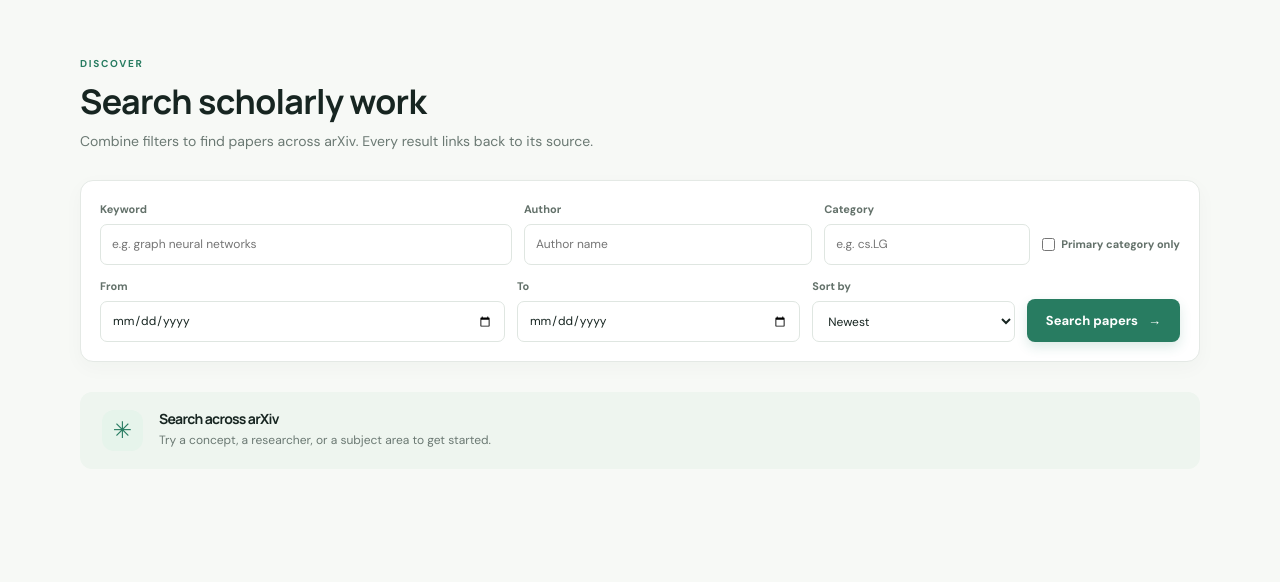
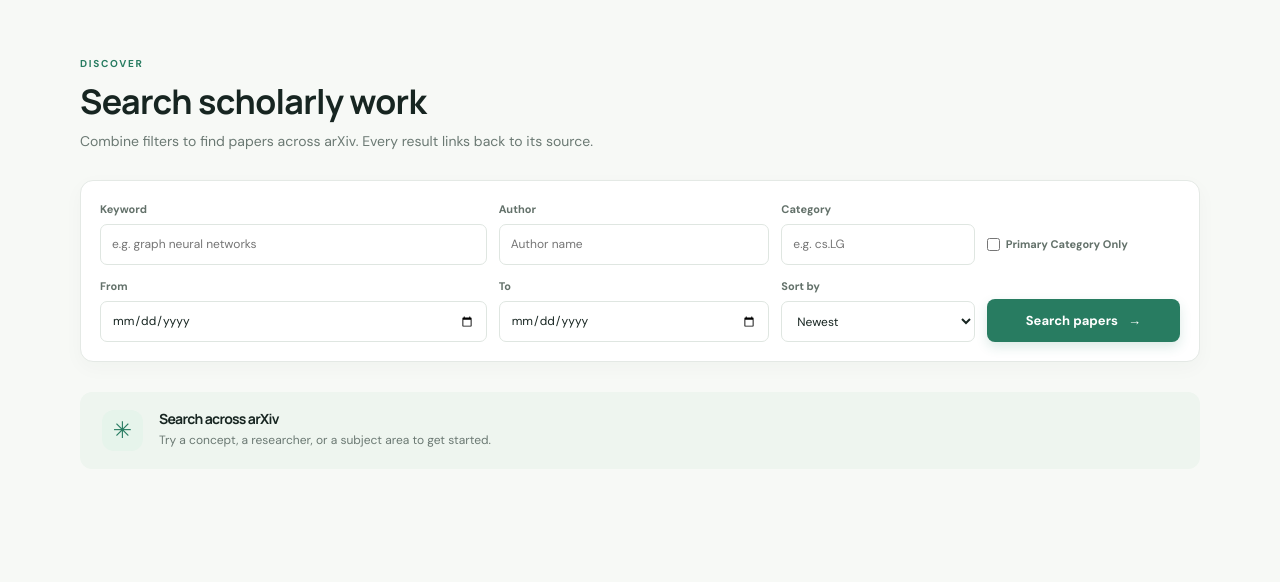
Before and after one commit to pallav-rathod/scholarly_insights, a Flask app: page /search in a window 1280 px wide. Shown: the part 74-656 px from the top of the page. Run offline with Flask 3, Linux system fonts and the light colour scheme; some libraries are stand-ins or nearby versions.

Commit message:
Align search filter columns and capitalize checkbox label
The auto-sized fourth column differed between the two search rows
(checkbox vs button), so the fractional columns landed at different
widths. Use an identical fr track in both rows so fields line up
vertically.

Generated with [Devin](https://devin.ai)

Co-Authored-By: Devin <158243242+devin-ai-integration[bot]@users.noreply.github.com>

```diff
--- a/app/static/style.css
+++ b/app/static/style.css
@@ -70,7 +70,7 @@ h1, h2, h3 { font-family: Manrope, sans-serif; letter-spacing: -.7px; line-heigh
 .subtle-note, .empty-note { color: var(--muted); font-size: 12px; }.subtle-note { margin: 10px 0 0; }.empty-note { margin: 24px 0 8px; }
 .page-heading { padding: 47px 0 27px; }.page-heading h1 { margin: 8px 0; font-size: 34px; }.page-heading > p:last-child { margin: 0; color: var(--muted); font-size: 14px; }
 .search-panel { display: flex; flex-direction: column; gap: 12px; padding: 19px; background: white; border: 1px solid var(--line); border-radius: 13px; box-shadow: 0 6px 20px rgba(30,59,45,.03); }
-.search-row { display: grid; grid-template-columns: 2fr 1.4fr 1fr auto; align-items: end; gap: 12px; }
+.search-row { display: grid; grid-template-columns: 2fr 1.4fr 1fr 1fr; align-items: end; gap: 12px; }
 .field { display: flex; flex-direction: column; gap: 6px; min-width: 0; }.field span { color: #63716a; font-size: 11px; font-weight: 700; }
 .field input, .field select, .field textarea { width: 100%; min-width: 0; min-height: 41px; border: 1px solid #dfe6e1; border-radius: 7px; background: #fff; padding: 0 11px; color: var(--ink); outline: none; font-size: 12px; }
 .field textarea { resize: vertical; padding: 10px; }.field input:focus, .field select:focus, .field textarea:focus { border-color: #75a88b; box-shadow: 0 0 0 3px rgba(40,124,97,.09); }
--- a/app/templates/search.html
+++ b/app/templates/search.html
@@ -10,7 +10,7 @@
     <label class="field field-keyword"><span>Keyword</span><input name="q" value="{{ filters.q }}" placeholder="e.g. graph neural networks"></label>
     <label class="field"><span>Author</span><input name="author" value="{{ filters.author }}" placeholder="Author name"></label>
     <label class="field"><span>Category</span><input name="category" value="{{ filters.category }}" placeholder="e.g. cs.LG"></label>
-    <label class="check-option search-check"><input type="checkbox" name="primary_only" value="1" {{ 'checked' if filters.primary_only }}> Primary category only</label>
+    <label class="check-option search-check"><input type="checkbox" name="primary_only" value="1" {{ 'checked' if filters.primary_only }}> Primary Category Only</label>
   </div>
   <div class="search-row">
     <input type="hidden" name="start" value="0">
```
